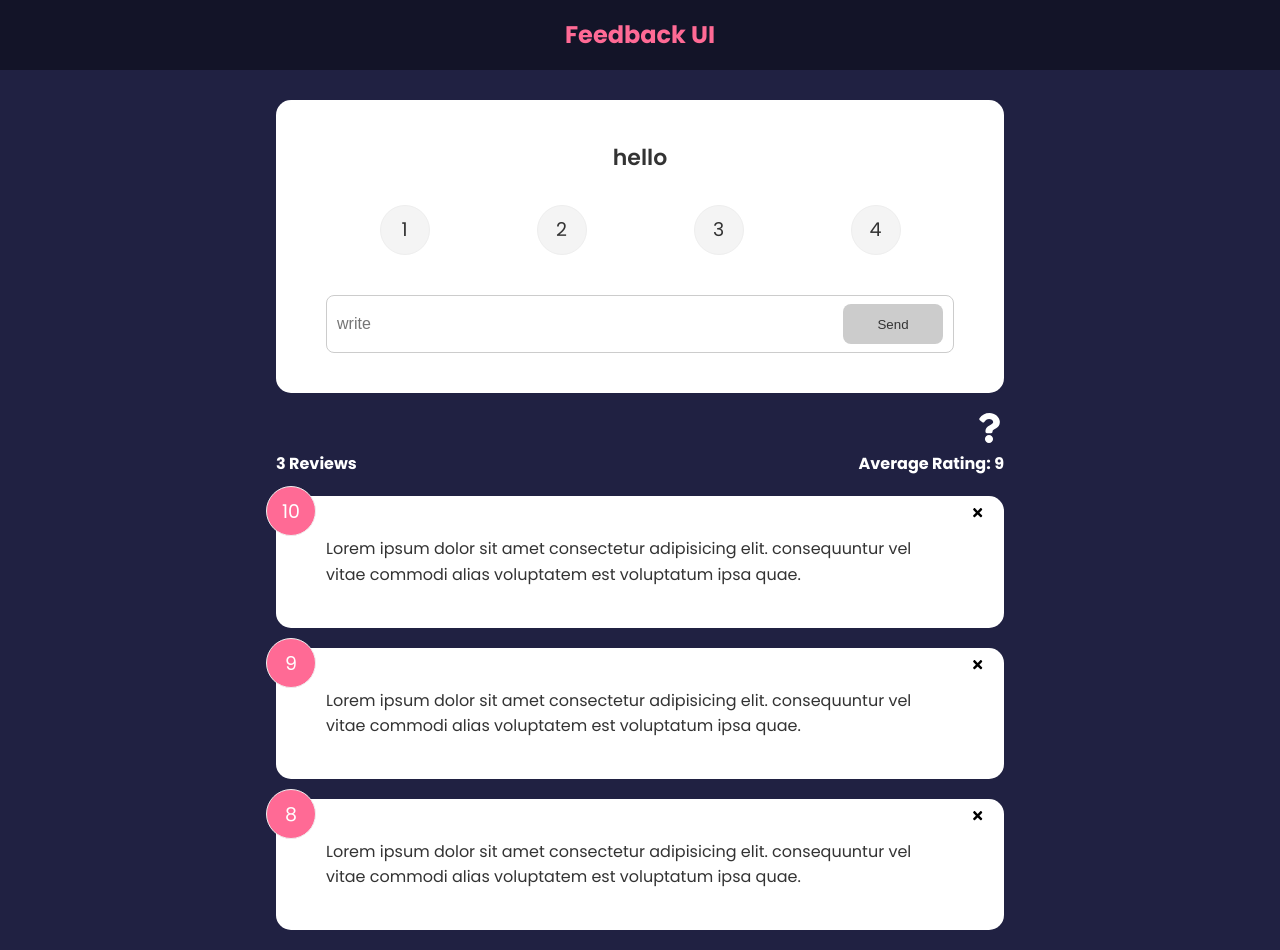
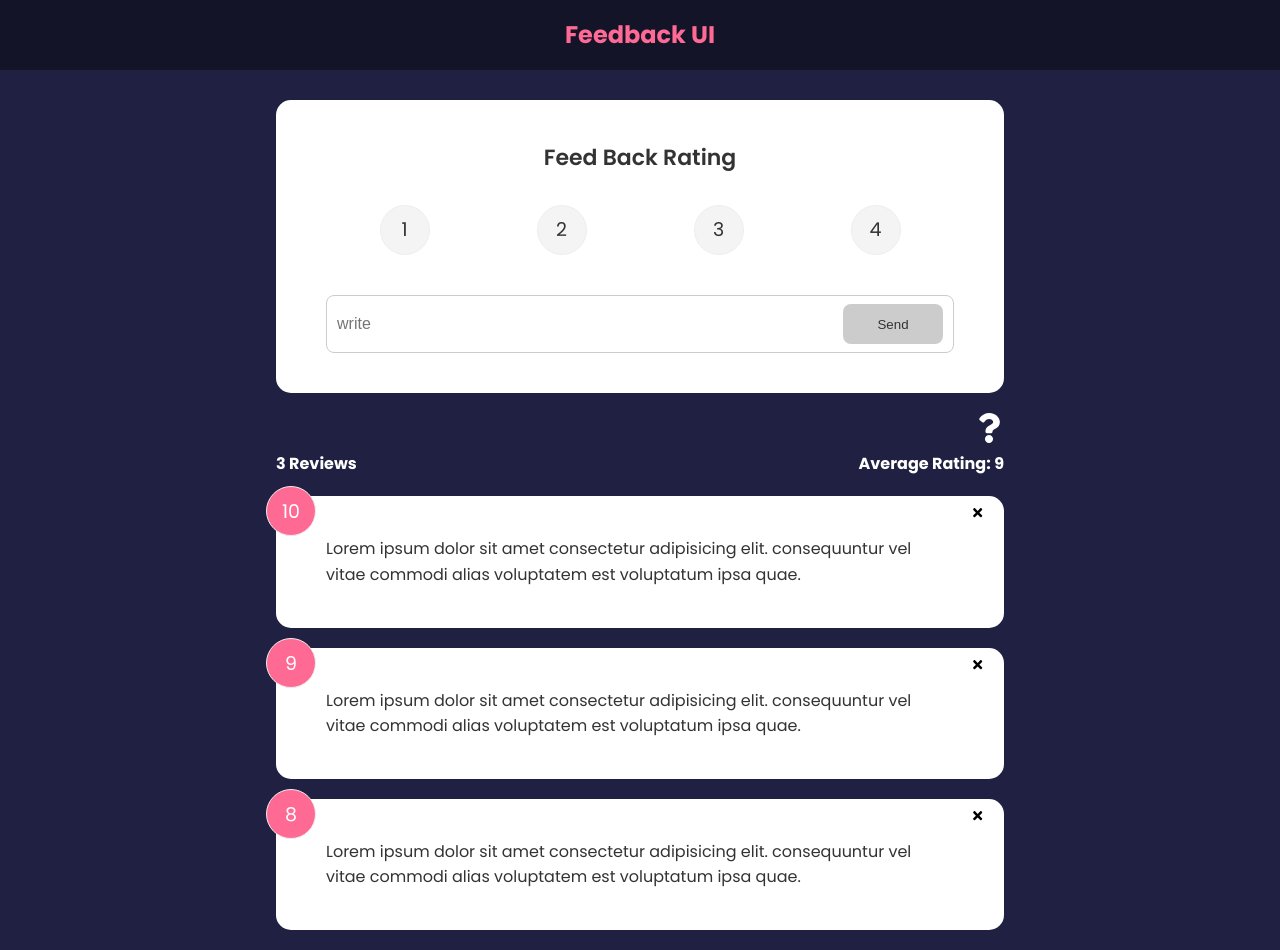
Before and after one commit to Dustin1386/react-tutorial-traversy, a React (Create React App) app: page / in a window 1280 px wide. Built offline with nearby package versions, Linux system fonts and the light colour scheme.

Commit message:
changed title

```diff
--- a/src/components/FeedbackForm.js
+++ b/src/components/FeedbackForm.js
@@ -48,7 +48,7 @@ function FeedbackForm({handleAdd}) {
       <>
     <Card>
         <form onSubmit={handleSubmit(submitForm)}>
-            <h2>hello</h2>
+            <h2>Feed Back Rating</h2>
             <RatingSelect  selected={selected} register={register}  setSelected={setSelected} select={(rating) => setRating(rating)}/>
             <div className='input-group'>
                 <input name="text" onChange={handleTextChange}  {...register('text', { required: true })} type='text' placeholder='write'/>
```
